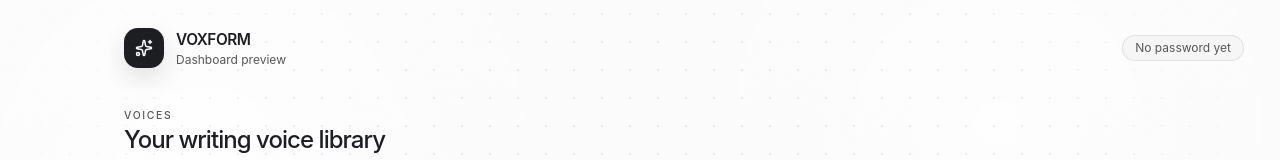
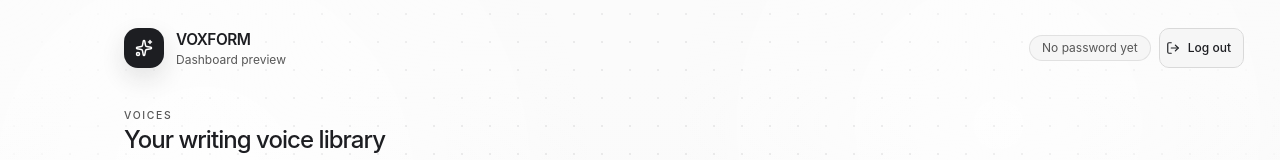
Before and after one commit to bogdanskripnikui-glitch/CloneChat, a Next.js app: page /dashboard in a window 1280 px wide. Shown: the top 160 px of the page. Built offline with nearby package versions, Linux system fonts and the light colour scheme.

Commit message:
Restore dashboard logout action

```diff
--- a/components/dashboard-shell.tsx
+++ b/components/dashboard-shell.tsx
@@ -502,6 +502,16 @@ export function DashboardShell() {
                 <span className="hidden rounded-full border border-border/70 bg-background px-3 py-1 text-xs text-muted-foreground sm:inline-flex">
                   No password yet
                 </span>
+                <Link
+                  href="/"
+                  className={cn(
+                    buttonVariants({ variant: "outline", size: "sm" }),
+                    "hidden h-10 gap-2 px-3 text-xs xl:inline-flex"
+                  )}
+                >
+                  <LogOutIcon data-icon="inline-start" aria-hidden="true" />
+                  Log out
+                </Link>
                 <Dialog.Root
                   open={isMobileMenuOpen}
                   onOpenChange={setIsMobileMenuOpen}
```
